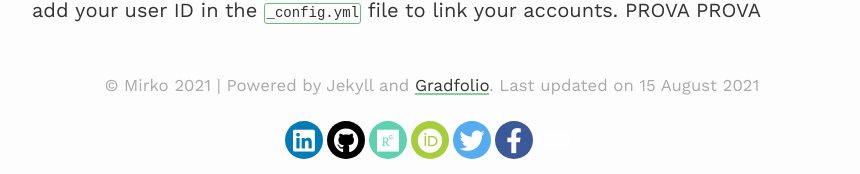
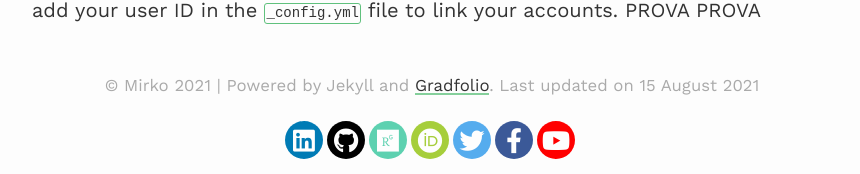
Before and after one commit to mirkousuelli/mirkousuelli.github.io, a Jekyll site: the page built from index.md, in a window 1280 px wide. Shown: the part 803-977 px from the top of the page, without its empty margins (208-1068 px from the left). Built offline with Jekyll 4.4.1, drawn with Linux system fonts in a browser that asks for light colours; nearby versions of some CDN libraries.

Commit message:
Update css

```diff
--- a/assets/css/_sass/footer-social.scss
+++ b/assets/css/_sass/footer-social.scss
@@ -36,6 +36,7 @@
 .fa-github,
 .fa-orcid,
 .fa-researchgate,
+.fa-youtube,
 .fa-envelope {
   font-size: 25px;
 }
@@ -109,3 +110,13 @@
   background: #fefefe;
   border-color: #5dd1b0;
 }
+
+.rounded-social-buttons .social-button.youtube {
+  background: #ff0000;
+}
+
+.rounded-social-buttons .social-button.youtube:hover, .rounded-social-buttons .social-button.youtube:focus {
+  color: #ff0000;
+  background: #fefefe;
+  border-color: #ff0000;
+}
```
